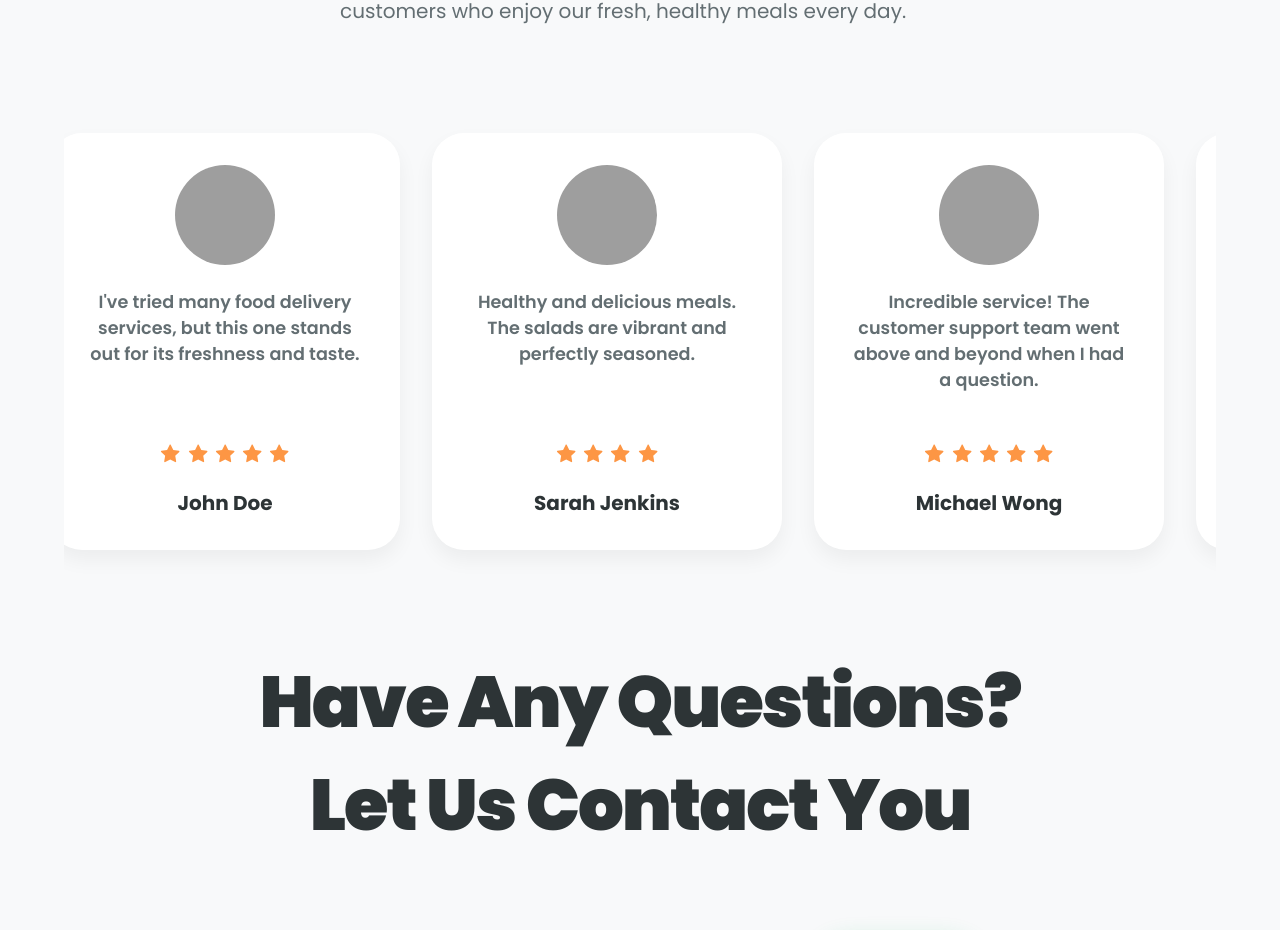
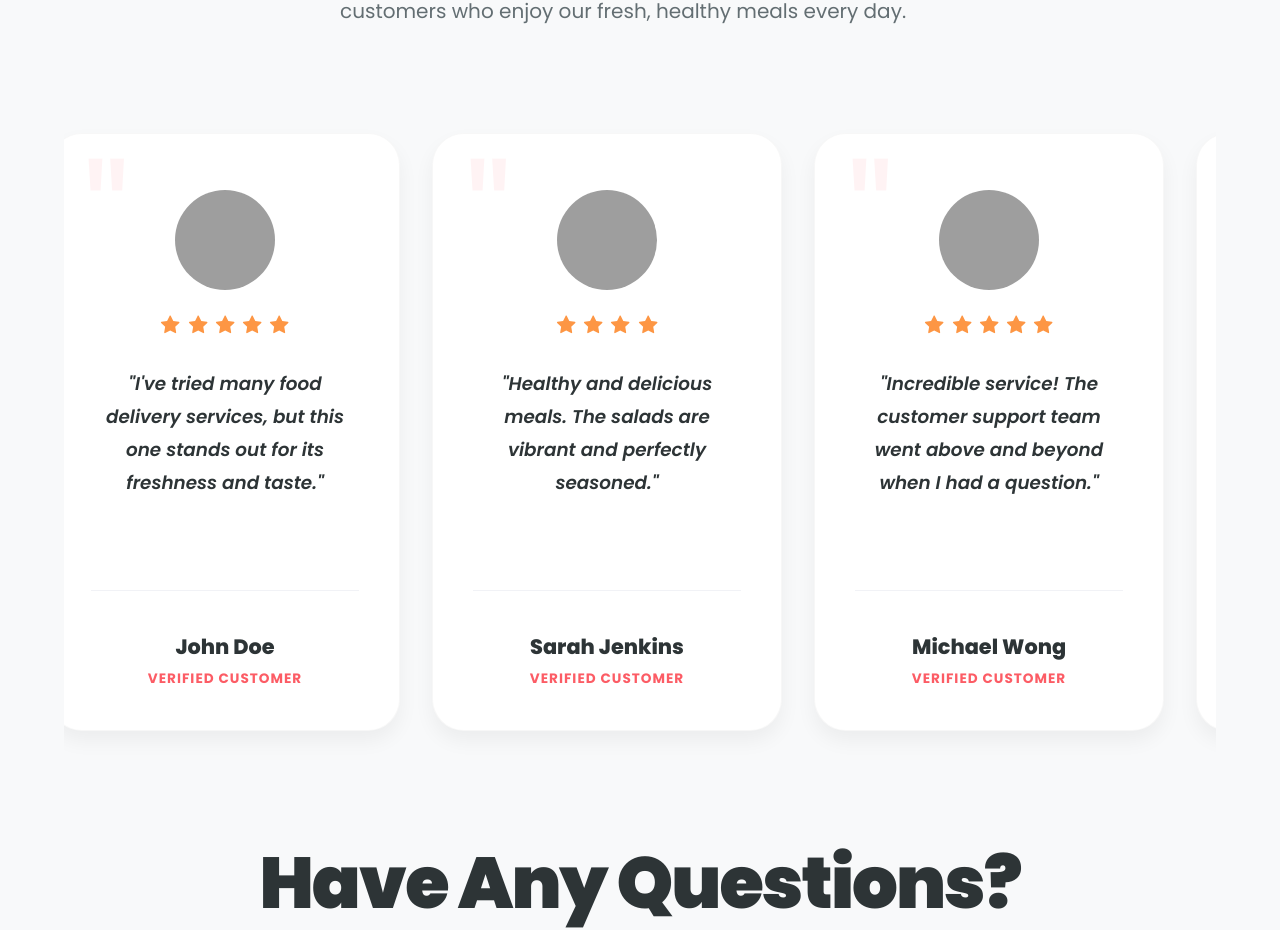
Before and after one commit to Nisheshchy/Food-App, a React (Create React App) app: page / in a window 1280 px wide. Shown: the part 5738-6668 px from the top of the page. Built offline with nearby package versions, Linux system fonts and the light colour scheme; grey boxes are pictures that could not be loaded.

Commit message:
Redesign Testimonial component cards with decorative icons and better typography

```diff
--- a/src/Components/Testimonial.js
+++ b/src/Components/Testimonial.js
@@ -149,17 +149,21 @@ const Testimonial = ({ hideHeader }) => {
       )}
       <div className="testimonial-section-container" ref={scrollRef}>
         {displayTestimonials.map((item, index) => (
-          <div className="testimonial-section-bottom" key={index}>
+          <div className="testimonial-section-bottom modern-testimonial-card" key={index}>
+            <div className="testimonial-quote-icon">"</div>
             <div className="testimonial-image-container">
               <img src={item.image} alt={item.name} />
             </div>
-            <p>{item.text}</p>
             <div className="testimonials-stars-container">
               {[...Array(item.rating)].map((_, i) => (
                 <AiFillStar key={i} />
               ))}
             </div>
-            <h4>{item.name}</h4>
+            <p className="testimonial-quote-text">"{item.text}"</p>
+            <div className="testimonial-author-info">
+              <h4>{item.name}</h4>
+              <span>Verified Customer</span>
+            </div>
           </div>
         ))}
       </div>
```
